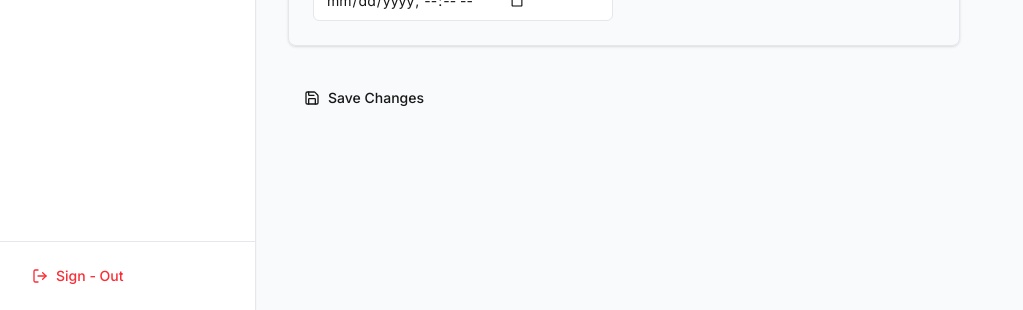
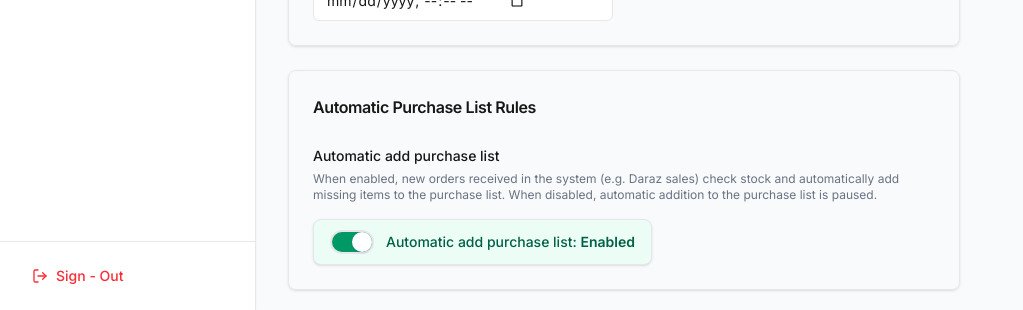
Before and after one commit to rajlc/salesinventorywebapp, a Next.js app: page /dashboard/settings/sync-settings in a window 1280 px wide. Shown: the part 490-800 px from the top of the page, without its empty margins (0-1023 px from the left). Built offline with nearby package versions, Linux system fonts and the light colour scheme; no server answers; the database is empty.

Commit message:
Add auto-add purchase list toggle and support multi-store shared order IDs

```diff
--- a/app/api/daraz/orders/route.ts
+++ b/app/api/daraz/orders/route.ts
@@ -278,10 +278,12 @@ export async function GET(request: NextRequest) {
                 supabase
                     .from('daraz_orders')
                     .select('id, invoice_number, order_status, order_number, order_id, import_source')
+                    .eq('store_id', storeId)
                     .in('order_id', allOrderIds),
                 supabase
                     .from('daraz_orders')
                     .select('id, invoice_number, order_status, order_number, order_id, import_source')
+                    .eq('store_id', storeId)
                     .in('order_number', allOrderNumbers)
             ])
 
@@ -521,7 +523,7 @@ export async function GET(request: NextRequest) {
                 console.log(`[DarazSync] Batch inserting ${ordersToInsert.length} new orders`)
                 const { data, error } = await supabase
                     .from('daraz_orders')
-                    .upsert(ordersToInsert.map(o => o.payload), { onConflict: 'order_id' })
+                    .upsert(ordersToInsert.map(o => o.payload), { onConflict: 'order_id,store_id' })
                     .select()
 
                 if (error) {
@@ -559,7 +561,7 @@ export async function GET(request: NextRequest) {
 
                                     const { data: singleInsert, error: singleError } = await supabase
                                         .from('daraz_orders')
-                                        .upsert(orderToInsert.payload, { onConflict: 'order_id' })
+                                        .upsert(orderToInsert.payload, { onConflict: 'order_id,store_id' })
                                         .select()
                                         .single()
 
--- a/app/api/settings/sync-rules/route.ts
+++ b/app/api/settings/sync-rules/route.ts
@@ -17,9 +17,18 @@ export async function GET() {
             console.error("Error fetching settings:", error)
         }
 
-        return NextResponse.json(data?.value || { cutoff_date: null, product_cutoff_date: null })
+        const settings = data?.value || {}
+        return NextResponse.json({
+            cutoff_date: settings.cutoff_date ?? null,
+            product_cutoff_date: settings.product_cutoff_date ?? null,
+            auto_add_purchase_list: settings.auto_add_purchase_list !== false, // Defaults to true
+        })
     } catch (error) {
-        return NextResponse.json({ cutoff_date: null, product_cutoff_date: null })
+        return NextResponse.json({
+            cutoff_date: null,
+            product_cutoff_date: null,
+            auto_add_purchase_list: true
+        })
     }
 }
 
@@ -28,12 +37,26 @@ export async function POST(request: Request) {
         const supabase = await createAdminClient()
         const body = await request.json()
 
+        // Fetch current settings to avoid overwriting unrelated fields
+        const { data: existingData } = await supabase
+            .from('app_settings')
+            .select('value')
+            .eq('key', 'daraz_sync_rules')
+            .maybeSingle()
+
+        const currentValue = existingData?.value || {}
+        const updatedValue = {
+            ...currentValue,
+            ...body,
+            auto_add_purchase_list: body.auto_add_purchase_list !== false,
+        }
+
         // Upsert setting
         const { error } = await supabase
             .from('app_settings')
             .upsert({
                 key: 'daraz_sync_rules',
-                value: body,
+                value: updatedValue,
                 updated_at: new Date().toISOString()
             }, { onConflict: 'key' })
 
--- a/app/dashboard/settings/sync-settings/page.tsx
+++ b/app/dashboard/settings/sync-settings/page.tsx
@@ -9,6 +9,7 @@ export default function SyncSettingsPage() {
     const [loading, setLoading] = useState(false)
     const [cutoffDate, setCutoffDate] = useState('')
     const [productCutoffDate, setProductCutoffDate] = useState('')
+    const [autoAddPurchaseList, setAutoAddPurchaseList] = useState(true)
 
     useEffect(() => {
         fetchSettings()
@@ -32,6 +33,9 @@ export default function SyncSettingsPage() {
                 const localISOTime = new Date(date.getTime() - (date.getTimezoneOffset() * 60000)).toISOString().slice(0, 16)
                 setProductCutoffDate(localISOTime)
             }
+            if (data.auto_add_purchase_list !== undefined) {
+                setAutoAddPurchaseList(Boolean(data.auto_add_purchase_list))
+            }
         } catch (error) {
             console.error(error)
         }
@@ -48,7 +52,8 @@ export default function SyncSettingsPage() {
                 method: 'POST',
                 body: JSON.stringify({
                     cutoff_date: isoDate,
-                    product_cutoff_date: isoProductDate
+                    product_cutoff_date: isoProductDate,
+                    auto_add_purchase_list: autoAddPurchaseList
                 }),
                 headers: { 'Content-Type': 'application/json' }
             })
@@ -110,6 +115,49 @@ export default function SyncSettingsPage() {
                 </CardContent>
             </Card>
 
+            <Card>
+                <CardHeader>
+                    <CardTitle className="text-base">Automatic Purchase List Rules</CardTitle>
+                </CardHeader>
+                <CardContent className="space-y-4">
+                    <div className="space-y-3">
+                        <div>
+                            <label className="text-sm font-medium">Automatic add purchase list</label>
+                            <div className="text-xs text-gray-500 mt-1">
+                                When enabled, new orders received in the system (e.g. Daraz sales) check stock and automatically add missing items to the purchase list. When disabled, automatic addition to the purchase list is paused.
+                            </div>
+                        </div>
+
+                        <div className="pt-1">
+                            <button
+                                type="button"
+                                onClick={() => setAutoAddPurchaseList(!autoAddPurchaseList)}
+                                className={`inline-flex items-center gap-3 px-4 py-2.5 rounded-lg border font-medium text-sm transition-all shadow-sm ${
+                                    autoAddPurchaseList
+                                        ? 'bg-emerald-50 dark:bg-emerald-950/40 border-emerald-300 dark:border-emerald-800 text-emerald-800 dark:text-emerald-300'
+                                        : 'bg-zinc-100 dark:bg-zinc-800 border-zinc-300 dark:border-zinc-700 text-zinc-600 dark:text-zinc-400'
+                                }`}
+                            >
+                                <span
+                                    className={`relative inline-flex h-6 w-11 flex-shrink-0 cursor-pointer rounded-full border-2 border-transparent transition-colors duration-200 ease-in-out ${
+                                        autoAddPurchaseList ? 'bg-emerald-600' : 'bg-zinc-400'
+                                    }`}
+                                >
+                                    <span
+                                        className={`pointer-events-none inline-block h-5 w-5 transform rounded-full bg-white shadow ring-0 transition duration-200 ease-in-out ${
+                                            autoAddPurchaseList ? 'translate-x-5' : 'translate-x-0'
+                                        }`}
+                                    />
+                                </span>
+                                <span>
+                                    Automatic add purchase list: <strong className="font-semibold">{autoAddPurchaseList ? 'Enabled' : 'Disabled'}</strong>
+                                </span>
+                            </button>
+                        </div>
+                    </div>
+                </CardContent>
+            </Card>
+
             <div className="pt-2">
                 <Button onClick={handleSave} disabled={loading} className="gap-2">
                     <Save size={16} />
--- a/features/purchase/actions/auto-plan-utils.ts
+++ b/features/purchase/actions/auto-plan-utils.ts
@@ -267,6 +267,22 @@ export async function autoPlanPurchaseForOrder(orderId: string): Promise<void> {
 
     console.log(`[AutoPlan] ====== Running for order UUID: ${orderId} ======`)
 
+    // ── GUARD 0: Check if Automatic add purchase list is paused/disabled ──────
+    try {
+        const { data: syncSettings, error: syncErr } = await supabase
+            .from('app_settings')
+            .select('value')
+            .eq('key', 'daraz_sync_rules')
+            .maybeSingle()
+
+        if (!syncErr && syncSettings?.value?.auto_add_purchase_list === false) {
+            console.log(`[AutoPlan] ⏸️ Automatic add to purchase list is PAUSED in Sync Settings. Skipping auto-plan for order ${orderId}.`)
+            return
+        }
+    } catch (settingErr) {
+        console.warn('[AutoPlan] Could not read sync settings, proceeding with default behavior:', settingErr)
+    }
+
     // ── GUARD: Only process brand-new Pending orders ──────────────────────────
     const { data: orderData, error: orderStatusErr } = await supabase
         .from('daraz_orders')
--- a/features/sales/actions/daraz-sync-order.ts
+++ b/features/sales/actions/daraz-sync-order.ts
@@ -126,7 +126,8 @@ export async function syncSingleDarazOrderAction(orderId: string, storeId: strin
             .from('daraz_orders')
             .select('id, invoice_number')
             .eq('order_id', orderId)
-            .single()
+            .eq('store_id', storeId)
+            .maybeSingle()
 
         let invoiceNumber = existingOrder?.invoice_number
         if (!invoiceNumber) {
@@ -198,7 +199,7 @@ export async function syncSingleDarazOrderAction(orderId: string, storeId: strin
 
         const { data: initialSavedOrder, error: saveError } = await supabase
             .from('daraz_orders')
-            .upsert(upsertPayload, { onConflict: 'order_id' })
+            .upsert(upsertPayload, { onConflict: 'order_id,store_id' })
             .select()
             .single()
 
@@ -212,7 +213,7 @@ export async function syncSingleDarazOrderAction(orderId: string, storeId: strin
 
                  const { data: retrySavedOrder, error: retrySaveError } = await supabase
                       .from('daraz_orders')
-                      .upsert(upsertPayload, { onConflict: 'order_id' })
+                      .upsert(upsertPayload, { onConflict: 'order_id,store_id' })
                       .select()
                       .single()
 
```
Also changed, not shown: 1 other file (tests, documents, lock files or other folders).
